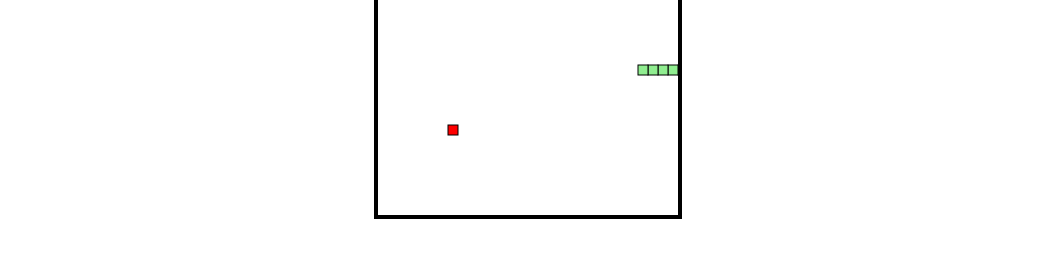
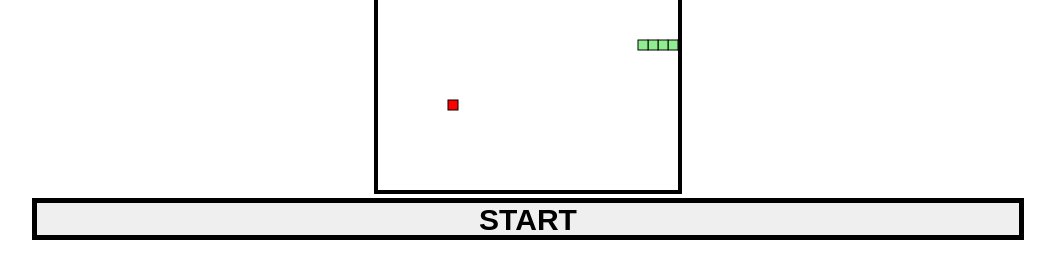
Before and after one commit to mateuszrosa/SnakeGame, a plain HTML site: page index.html in a window 1280 px wide. Shown: the part 335-614 px from the top of the page, without its empty margins (112-1167 px from the left). Drawn offline with Linux system fonts and the light colour scheme.

Commit message:
buttons css and html

```diff
--- a/css/main.css
+++ b/css/main.css
@@ -25,3 +25,57 @@ canvas {
     top: 200px;
     display: none;
 }
+
+.buttons {
+    border: 4px solid white;
+    width: 1000px;
+    height: 50px;
+    display: flex;
+    justify-content: space-between;
+}
+
+.buttons button {
+    width: 100%;
+    border: 5px solid #000;
+    font-size: 30px;
+    text-transform: uppercase;
+    font-weight: 800;
+    transform: scale(1);
+    transition: .2s;
+}
+
+button:nth-child(2) {
+    border-left: 2px solid black;
+    display: none;
+}
+
+button:active {
+    transform: scale(.96)
+}
+
+.buttons {
+    border: 4px solid white;
+    width: 1000px;
+    height: 50px;
+    display: flex;
+    justify-content: space-between;
+}
+
+.buttons button {
+    width: 100%;
+    border: 5px solid #000;
+    font-size: 30px;
+    text-transform: uppercase;
+    font-weight: 800;
+    transform: scale(1);
+    transition: .2s;
+}
+
+button:nth-child(2) {
+    border-left: 2px solid black;
+    display: none;
+}
+
+button:active {
+    transform: scale(.96)
+}
--- a/index.html
+++ b/index.html
@@ -12,6 +12,10 @@
 <body>
     <div class="score"></div>
     <canvas></canvas>
+    <div class="buttons">
+        <button>Start</button>
+        <button>Reset</button>
+    </div>
     <script src="js/app1.js"></script>
 </body>
 
```
